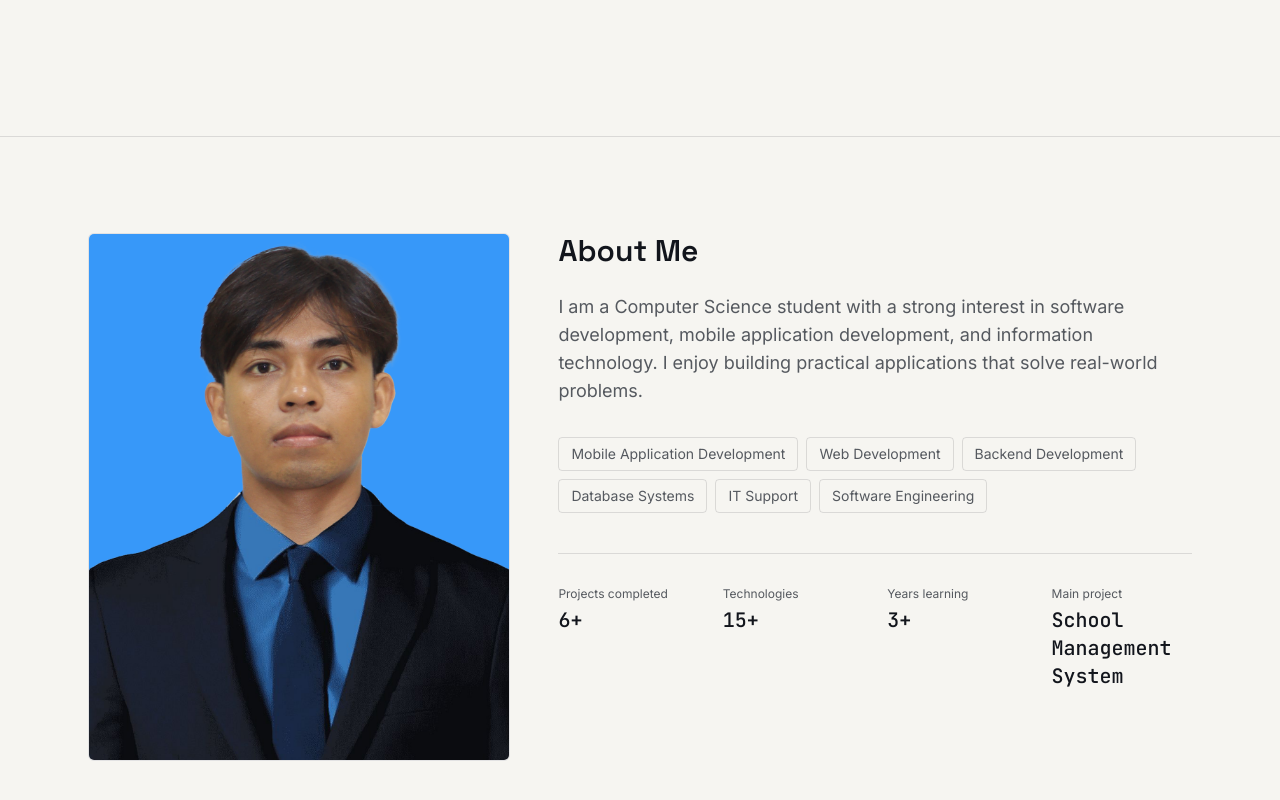
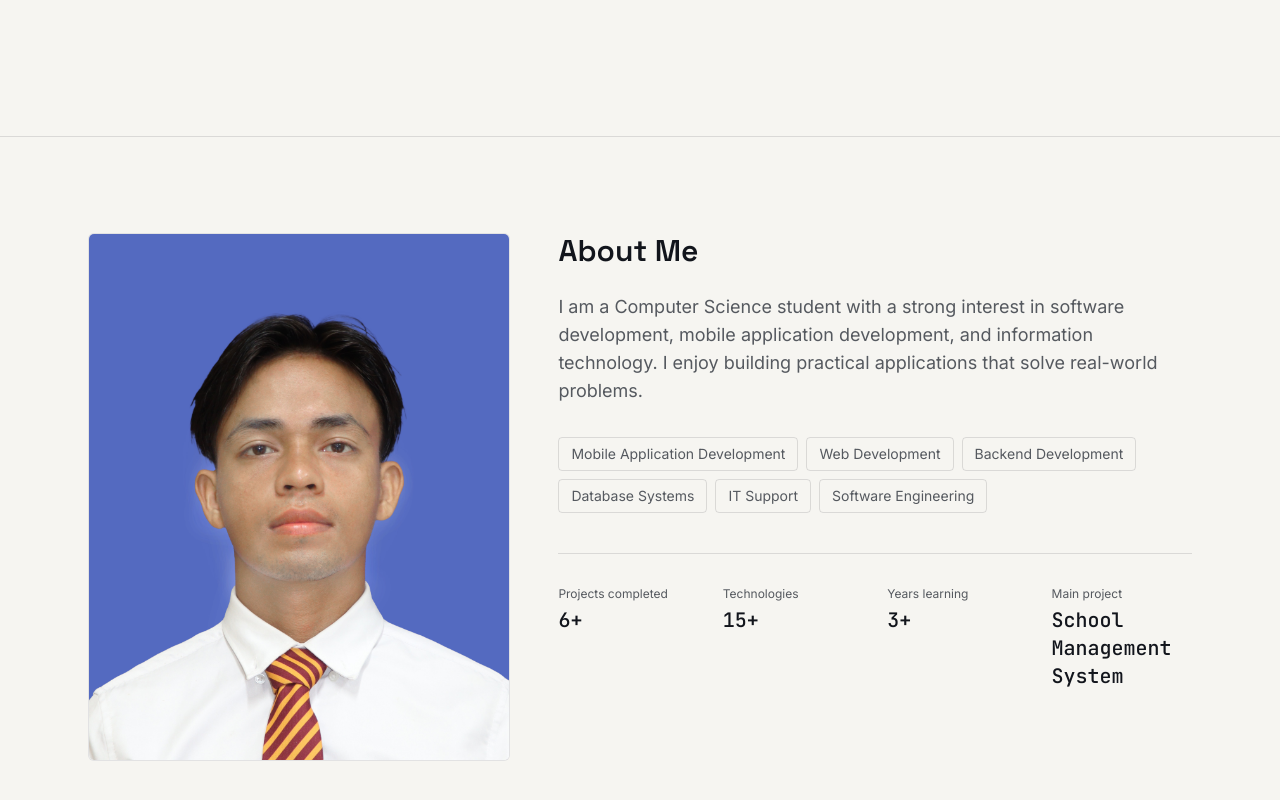
Before and after one commit to SovanDoeun/doeun-portfolio, a React (Vite) app: page / in a window 1280 px wide. Shown: the part 602-1402 px from the top of the page. Built offline with nearby package versions, Linux system fonts and the light colour scheme.

Commit message:
Update portfolio

```diff
--- a/index.html
+++ b/index.html
@@ -15,6 +15,7 @@
     <meta name="twitter:title" content="Doeun | Computer Science Student & Software Developer" />
     <meta name="twitter:description" content="Professional portfolio of Doeun, a Computer Science student and software developer." />
 
+
     <link rel="preconnect" href="https://fonts.googleapis.com" />
     <link rel="preconnect" href="https://fonts.gstatic.com" crossorigin />
     <link href="https://fonts.googleapis.com/css2?family=Space+Grotesk:wght@400;500;600;700&family=Inter:wght@400;500;600;700&family=JetBrains+Mono:wght@400;500&display=swap" rel="stylesheet" />
--- a/src/data/profile.js
+++ b/src/data/profile.js
@@ -21,7 +21,7 @@ const profile = {
   },
 
   // Replace with your real profile photo at /public/images/profile.jpg
-  profileImage: '/images/Card 4x6.jpg',
+  profileImage: '/images/hoemVandoeun.jpg',
 
   // CV file — put the actual PDF at this path in /public
   cvPath: '/cv/HomVandoeun.pdf',
```
Also changed, not shown: public/images/hoemVandoeun.jpg (added).
